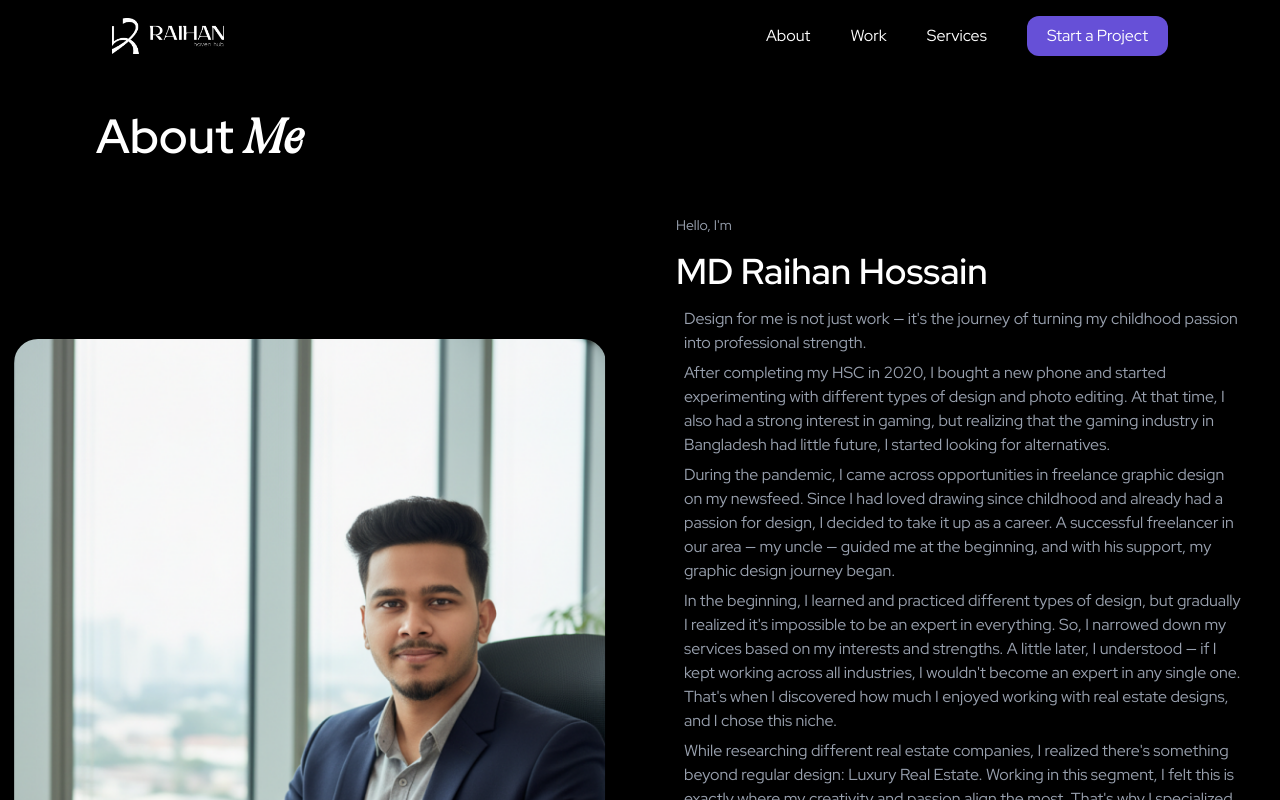
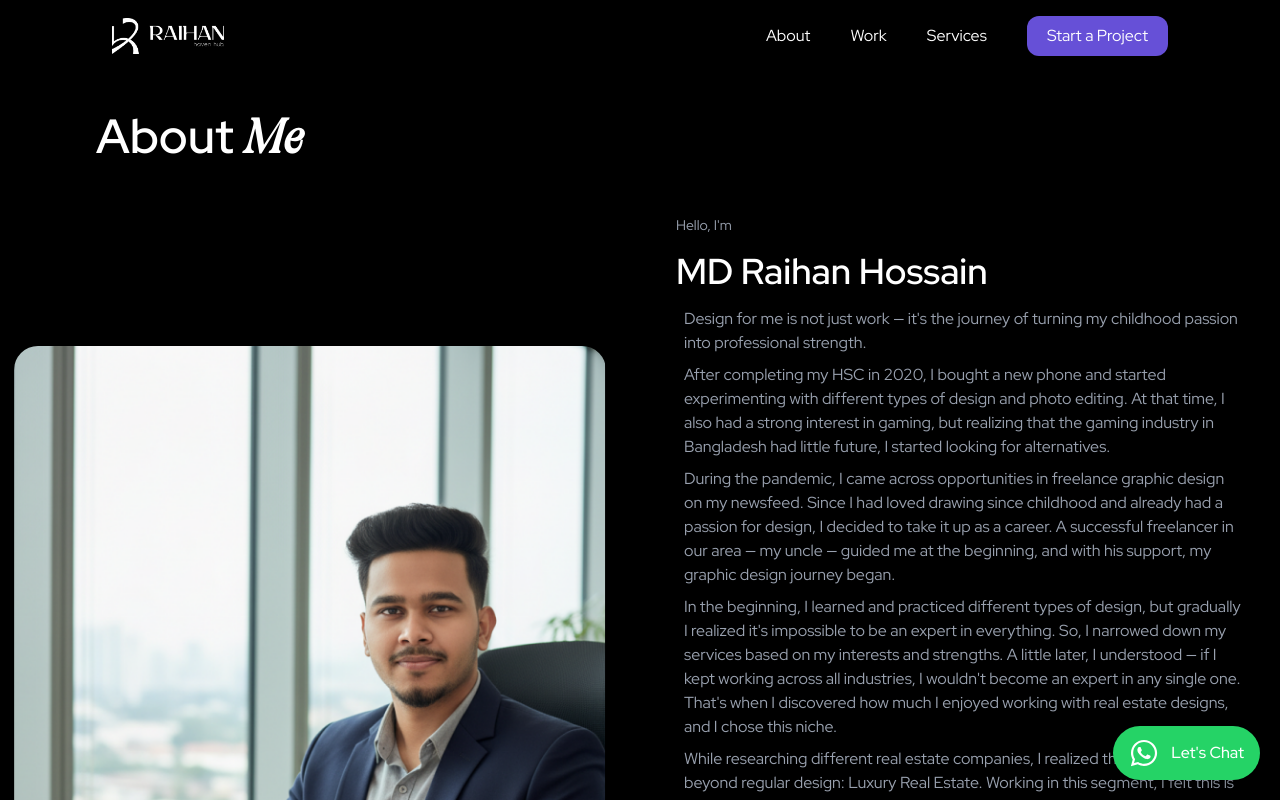
Before and after one commit to firozhossain2004/portfolio-project, a React (Vite) app: page /about in a window 1280 px wide. Shown: the top 800 px of the page. Built offline with nearby package versions, Linux system fonts and the light colour scheme.

Commit message:
lest test

```diff
--- a/src/components/About/AboutMe.jsx
+++ b/src/components/About/AboutMe.jsx
@@ -1,8 +1,9 @@
-import React from 'react'
+import React, { useState } from 'react'
 import about from '../../assets/about.png'
 
 
 const AboutMe = () => {
+    const [showMore, setShowMore] = useState(false);
     return (
         <div>
             <h1 className='text-3xl md:text-5xl  px-4 md:px-24 py-10  font-semibold'>About <span className='font-primrie'>Me</span></h1>
@@ -15,7 +16,8 @@ const AboutMe = () => {
                     <p className='text-sm text-gray-400'>Hello, I'm</p>
                     <h1 className='text-4xl font font-semibold'>MD Raihan <span className='it'>
                         Hossain</span></h1>
-                    <div className='text-[16px] px-2 text-gray-400 space-y-1.5   md:w-xl'>
+                    <div className={`text-[16px] px-2 text-gray-400 space-y-2 md:w-xl overflow-hidden transition-all duration-500 ${showMore ? "max-h-full" : "max-h-52 md:max-h-full"
+                        }`}>
                         <p>Design for me is not just work — it's the journey of turning my childhood
                             passion into professional strength.</p>
                         <p>
@@ -64,6 +66,14 @@ const AboutMe = () => {
                             story shine brighter.
                         </p>
                     </div>
+                    <div className="md:hidden mt-4">
+                        <button
+                            onClick={() => setShowMore(!showMore)}
+                            className="text-[#6650D7] font-semibold"
+                        >
+                            {showMore ? "Read Less" : "Read More..."}
+                        </button>
+                    </div>
 
                     <button className="mt-6 bg-[#6650D7] px-6 py-2 rounded-xl">
                         Download Resume
--- a/src/components/Layout/MainLayout.jsx
+++ b/src/components/Layout/MainLayout.jsx
@@ -2,6 +2,8 @@ import React from 'react'
 import { Outlet } from "react-router-dom";
 import Navebare from './Navebare'
 import Footer from './Footer';
+import WhatsAppButton from '../WhatsAppButton';
+
 const MainLayout = () => {
     return (
         <>
@@ -9,6 +11,7 @@ const MainLayout = () => {
             <Navebare />
             <Outlet />
             <Footer/>
+            <WhatsAppButton/>
             </div>
         </>
     )
--- /dev/null
+++ b/src/components/WhatsAppButton.jsx
@@ -0,0 +1,58 @@
+
+import { FaWhatsapp } from "react-icons/fa";
+
+const WhatsAppButton = () => {
+    return (
+
+        <a
+            drag
+            dragMomentum={false}
+            href="https://wa.me/8801646626226?text=Hello%20Raihan,%20I%20want%20to%20discuss%20a%20project."
+            target="_blank"
+            rel="noopener noreferrer"
+            className="
+        fixed
+        bottom-5
+        right-5
+        z-50
+        group
+
+      "
+        >
+
+            <div
+                className="
+          flex
+          items-center
+          bg-[#25D366]
+          text-white
+          rounded-full
+          shadow-xl
+          hover:shadow-green-500/40
+          transition-all
+          duration-300
+          hover:scale-105
+          px-4
+          py-3
+        "
+            >
+                <FaWhatsapp className="text-3xl" />
+
+                <span
+                    className="
+            hidden
+            md:block
+            ml-3
+            font-medium
+            whitespace-nowrap
+          "
+                >
+                    Let's Chat
+                </span>
+            </div>
+        </a>
+
+    );
+};
+
+export default WhatsAppButton;
--- a/src/page/Process.jsx
+++ b/src/page/Process.jsx
@@ -45,7 +45,7 @@ const Process = () => {
         </div>
       </div>
       <div>
-        <div className="text-center space-y-3 max-w-2xl mx-auto mt-15 mb-10">
+        <div className="text-center space-y-3 max-w-2xl mx-auto mt-5 mb-5">
           <h5 className="text-xs sm:text-sm md:text-lg text-purple-500 tracking-wide">
             FREQUENTLY ASKED QUESTIONS
           </h5>
--- a/src/page/Servicesitem.jsx
+++ b/src/page/Servicesitem.jsx
@@ -36,11 +36,11 @@ const Servicesitem = () => {
                 </span>
               </h2>
 
-              <p className="text-[16px] md:text-xs text-gray-400 w-xs">
+              <p className="text-[14px] md:text-xs text-gray-400 w-xs">
                 {item.description}
               </p>
 
-              <ul className="space-y-2 text-sm md:text-base text-gray-400 ">
+              <ul className="space-y-2 text-[12px] md:text-base text-gray-400 ">
                 {item.features.map((f, i) => (
                   <li key={i}>
                     <span className="text-[#6650D7] text-lg">•</span> {f}
```
